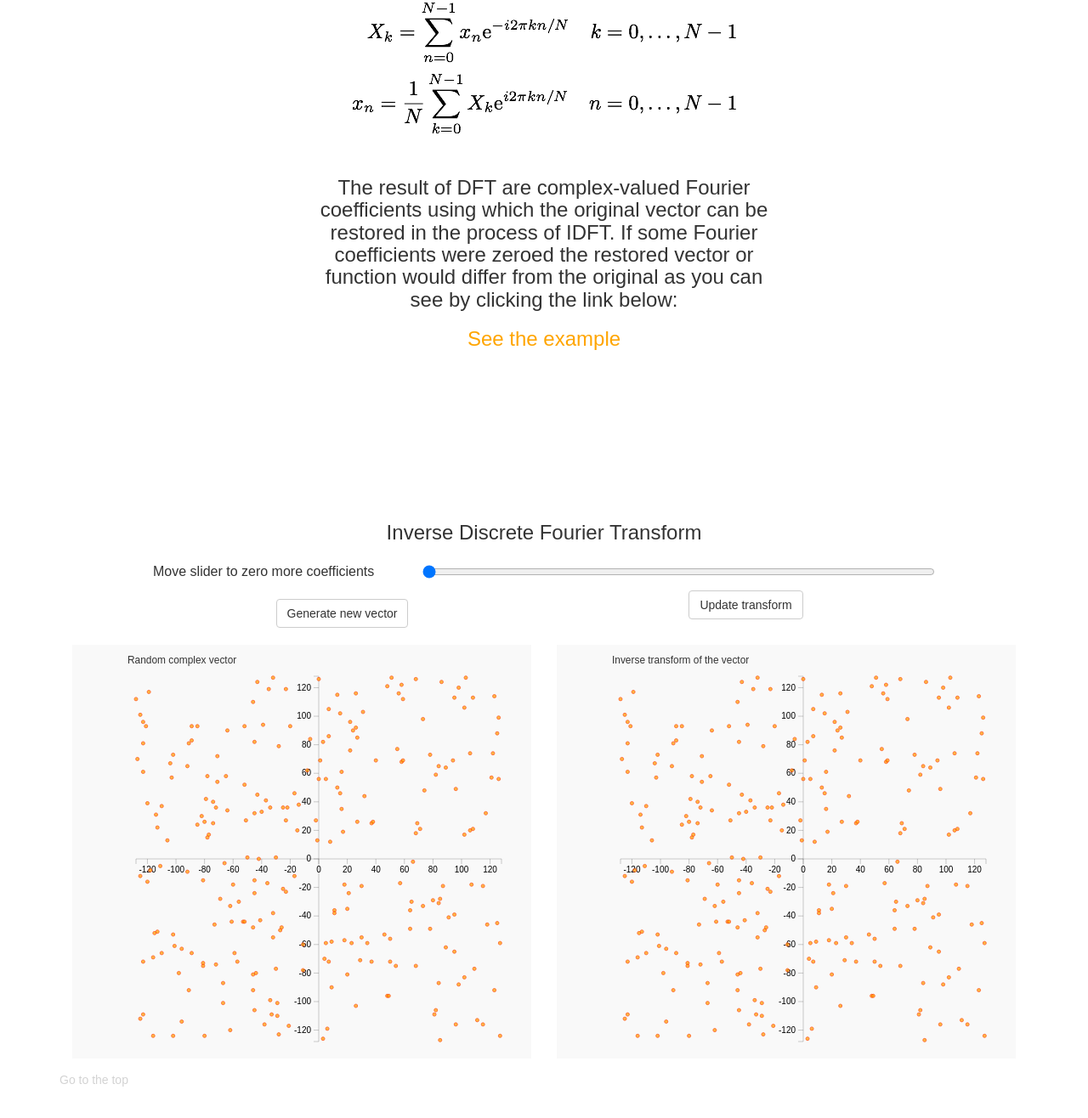
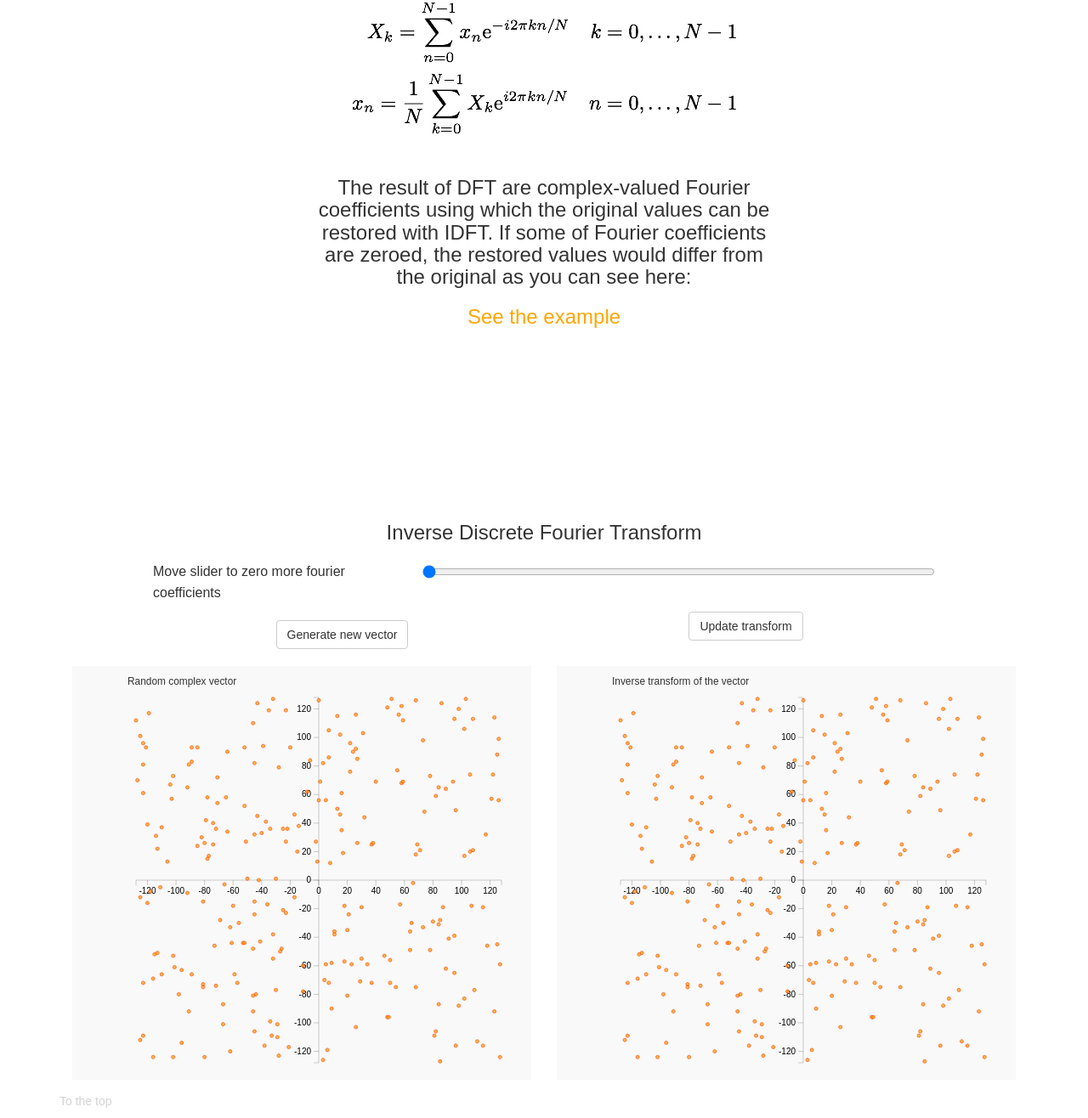
Before and after one commit to thecluff/idft, a plain HTML site: page index.html in a window 1280 px wide. Shown: the part 325-1641 px from the top of the page at 85% size. Before the commit the page ends 1616 px from the top, so only its background shows below. Drawn offline with Linux system fonts and the light colour scheme.

Commit message:
minor changes

```diff
--- a/index.html
+++ b/index.html
@@ -15,7 +15,7 @@
 				<h1 class="text-center">Discrete Fourier Transform</h1>
 				<h3 class="text-center">Dicrete Fourier Transform(DFT) and<br>Inverse Dicrete Fourier Transform(IDFT) can be described respectively as:</h3>
 				<img class="center-block container__content__fft-image" src="img/dft.png" alt="discrete fourier transform">
-				<h3 class="text-center">The result of DFT are complex-valued Fourier coefficients using which the original vector can be restored in the process of IDFT. If some Fourier coefficients were zeroed the restored vector or function would differ from the original as you can see by clicking the link below:</h3>
+				<h3 class="text-center">The result of DFT are complex-valued Fourier coefficients using which the original values can be restored with IDFT. If some of Fourier coefficients are zeroed, the restored values would differ from the original as you can see here:</h3>
 				<h3 class="text-center"><a class="link" href="#complex">See the example</a></h3>
 			</div>
 		</div>
@@ -24,7 +24,7 @@
 				<h3 class="text-center">Inverse Discrete Fourier Transform</h3>
 				<div class="row">
 					<div class="col-lg-4 col-md-4 col-sm-4">
-						<h5>Move slider to zero more coefficients</h5>
+						<h5>Move slider to zero more fourier coefficients</h5>
 					</div>
 					<div class="col-lg-8 col-md-8 col-sm-8">
 						<input id="nrange" type="range" min="0" max="256"  step="1" value = "0">
@@ -59,7 +59,7 @@
 			</div>
 			<div class="row">
 				<div class="col-lg-12 container__content__links">
-					<p><a class="text-center link" href="#top">Go to the top</a></p>
+					<p><a class="text-center link" href="#top">To the top</a></p>
 				</div>
 			</div>
 		</div>
```
